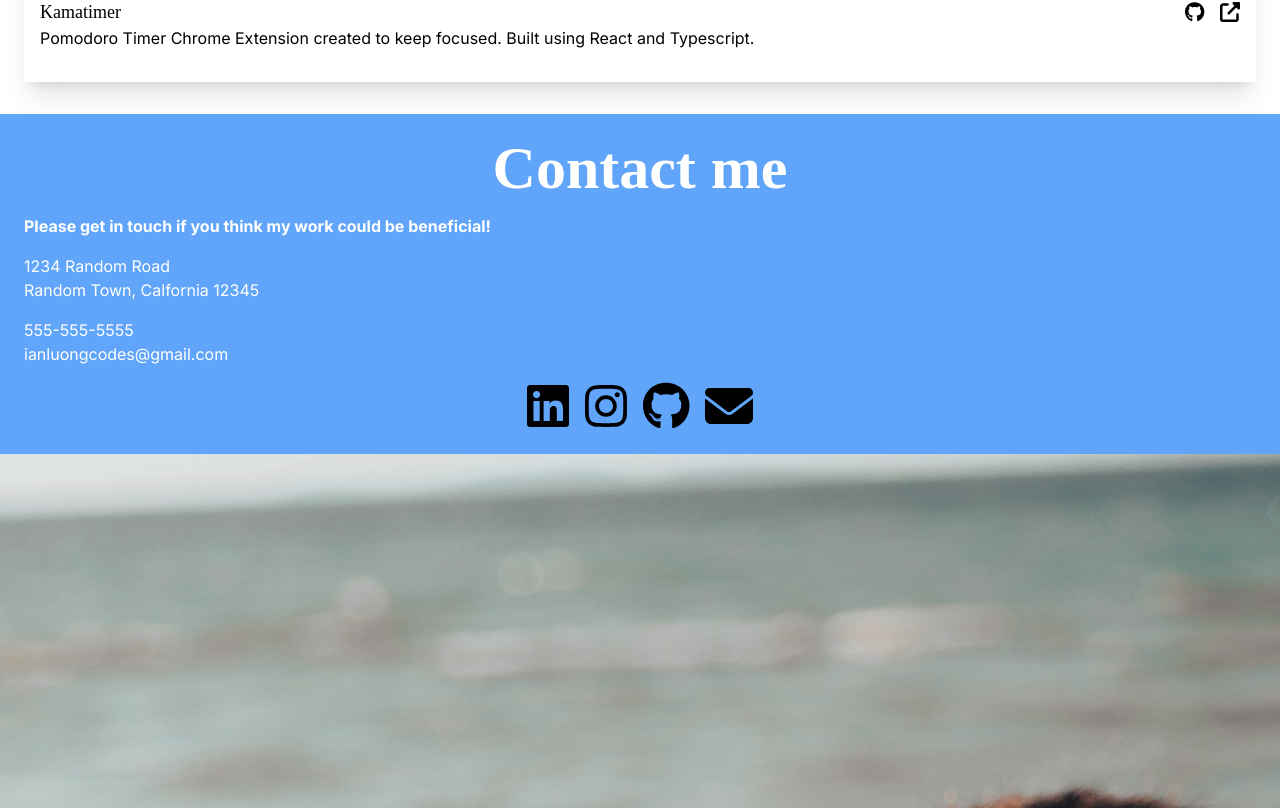
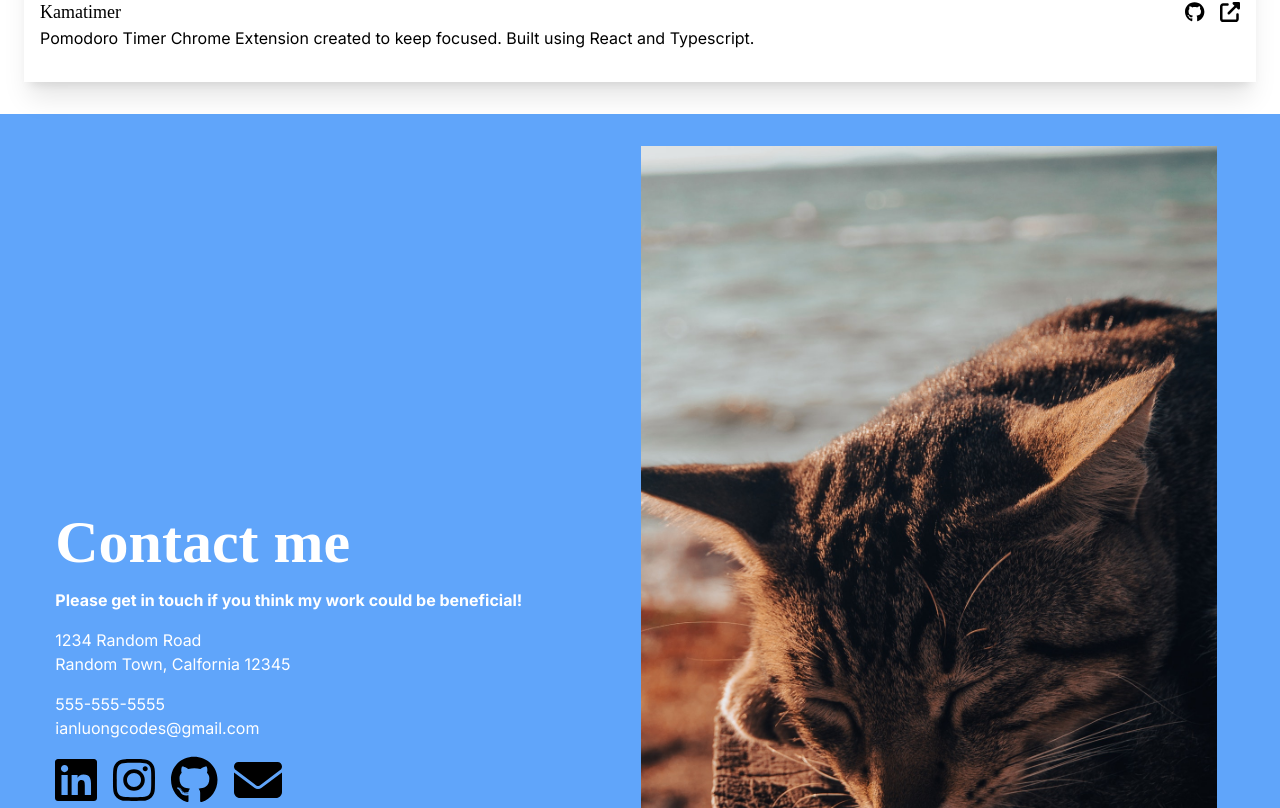
Before and after one commit to IanLuong/ianluong.github.io, a JavaScript app: page / in a window 1280 px wide. Shown: the part 2192-3000 px from the top of the page. Built offline with nearby package versions, Linux system fonts and the light colour scheme; the HTML template or start-up script is replaced by a standard one; a web font is replaced by a local one.

Commit message:
Add footer icon styling and make tablet responsive

```diff
--- a/src/components/Footer.js
+++ b/src/components/Footer.js
@@ -9,9 +9,9 @@ import footerPortrait from "../img/pexels-enes-bayraktar-11306305.jpg"
 
 export default function Footer() {
   return (
-    <footer>
-      <div class="font-inter flex bg-blue-400 flex-col p-6 gap-4">
-          <h1 class="font-ibarra text-white font-semibold self-center text-6xl">
+    <footer className="md:flex md:justify-around bg-blue-400">
+      <div class="font-inter flex flex-col p-6 gap-4 md:justify-center">
+        <h1 class="font-ibarra text-white font-semibold self-center text-6xl md:self-start">
           Contact me
         </h1>
         <p class="text-white font-bold">
@@ -25,18 +25,22 @@ export default function Footer() {
           <p class="text-white">555-555-5555</p>
           <p class="text-white">ianluongcodes@gmail.com</p>
         </div>
-          <div class="flex gap-4 items-center self-center">
-            <FontAwesomeIcon
-              icon={faLinkedin}
-              size="3x"
-              className="hover:text-white"
-            />
+        <div class="flex gap-4 items-center self-center md:self-start">
+          <a href="https://www.linkedin.com/in/ianluong/" target="_blank" className="hover:text-white focus:text-white" rel="noreferrer">
+              <FontAwesomeIcon icon={faLinkedin} size="3x" />
+          </a>
+          <a href="https://www.instagram.com/ian__luong/" target="_blank" className="hover:text-white focus:text-white" rel="noreferrer">
             <FontAwesomeIcon icon={faInstagram} size="3x" />
+          </a>
+          <a href="https://github.com/IanLuong" target="_blank" className="hover:text-white focus:text-white" rel="noreferrer">
             <FontAwesomeIcon icon={faGithub} size="3x" />
+          </a>
+          <a href="mailto:ianluongcodes@gmail.com" target="_blank" className="hover:text-white focus:text-white" rel="noreferrer">
             <FontAwesomeIcon icon={faEnvelope} size="3x" />
+          </a>
         </div>
       </div>
-      <img src={footerPortrait} alt="Cute sleeping cat"/>
+      <img className="md:w-1/2 md:p-8" src={footerPortrait} alt="Cute sleeping cat" />
     </footer>
   );
 }
```
Lines whose indentation alone changed are shown as unchanged.
